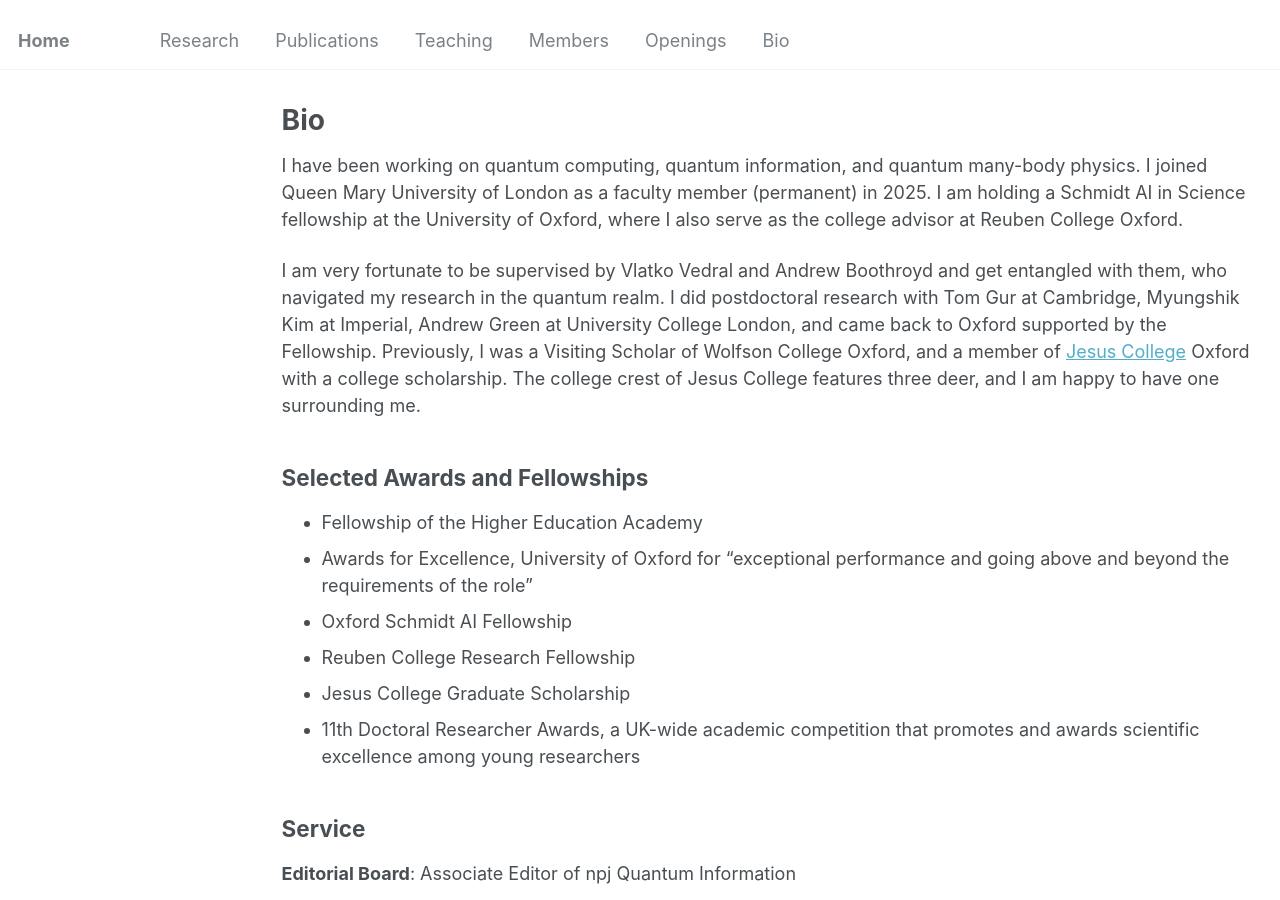
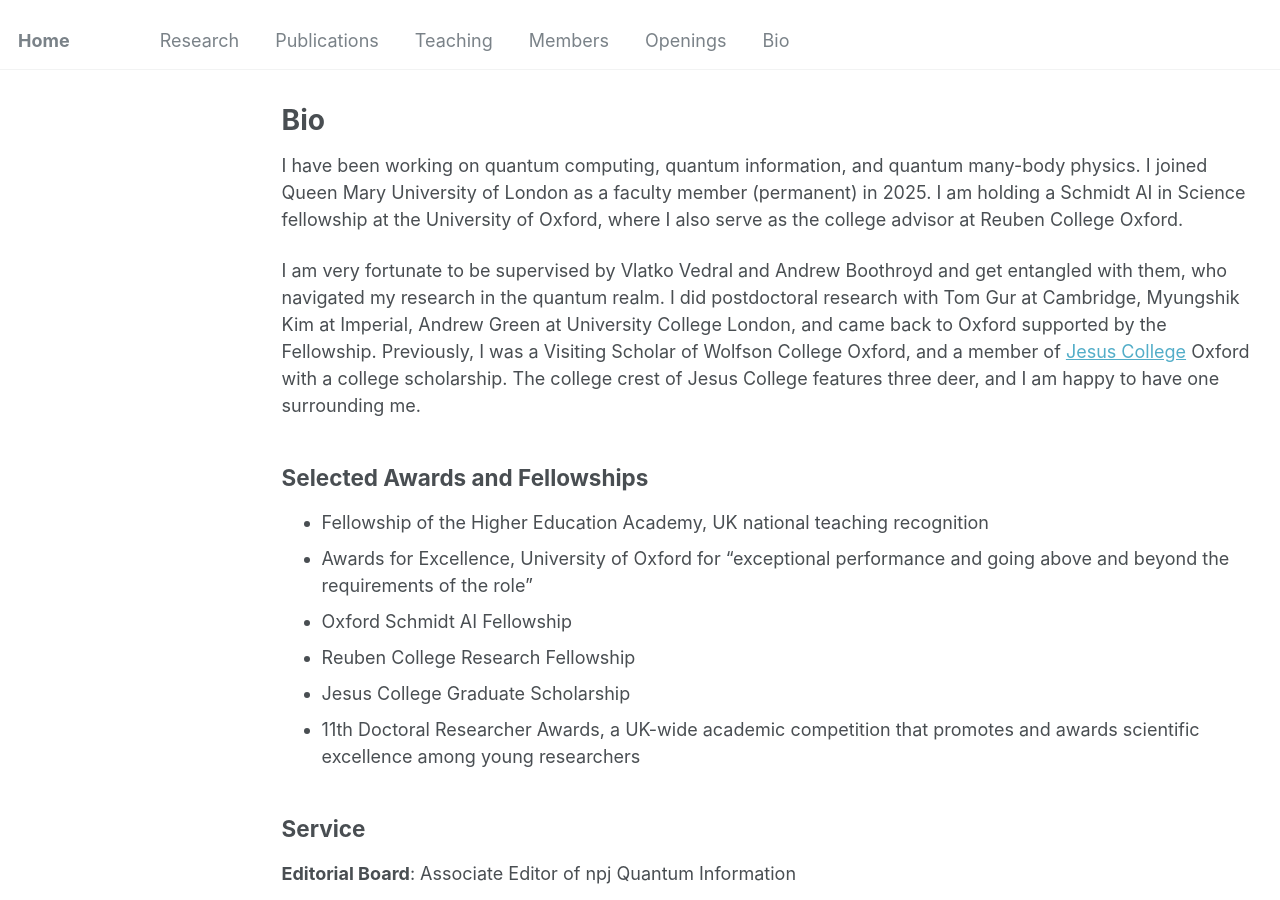
Before and after one commit to jinzhao-sun/jinzhao-sun.github.io, a Jekyll site: the page built from _pages/cv.md, in a window 1280 px wide and 900 px high. Built offline with Jekyll 4.4.1, drawn with Linux system fonts in a browser that asks for light colours.

Commit message:
Update Fellowship of the Higher Education Academy details
Added UK national teaching recognition to the Fellowship of the Higher Education Academy.

```diff
--- a/_pages/cv.md
+++ b/_pages/cv.md
@@ -15,7 +15,7 @@ I am very fortunate to be supervised by Vlatko Vedral and Andrew Boothroyd and g
 
 Selected Awards and Fellowships
 -----
-* Fellowship of the Higher Education Academy
+* Fellowship of the Higher Education Academy, UK national teaching recognition
 * Awards for Excellence, University of Oxford
 for "exceptional performance and going above and beyond the requirements of the role"
 * Oxford Schmidt AI Fellowship
```
